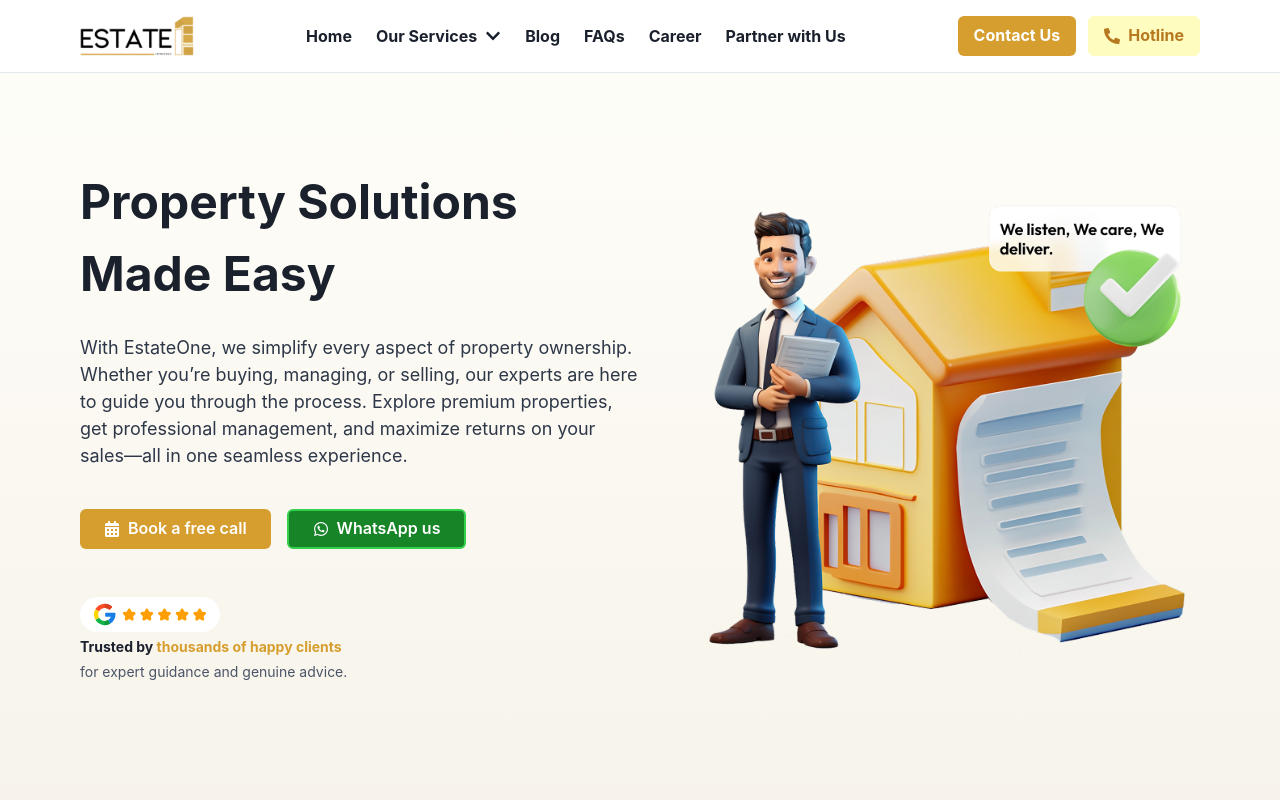
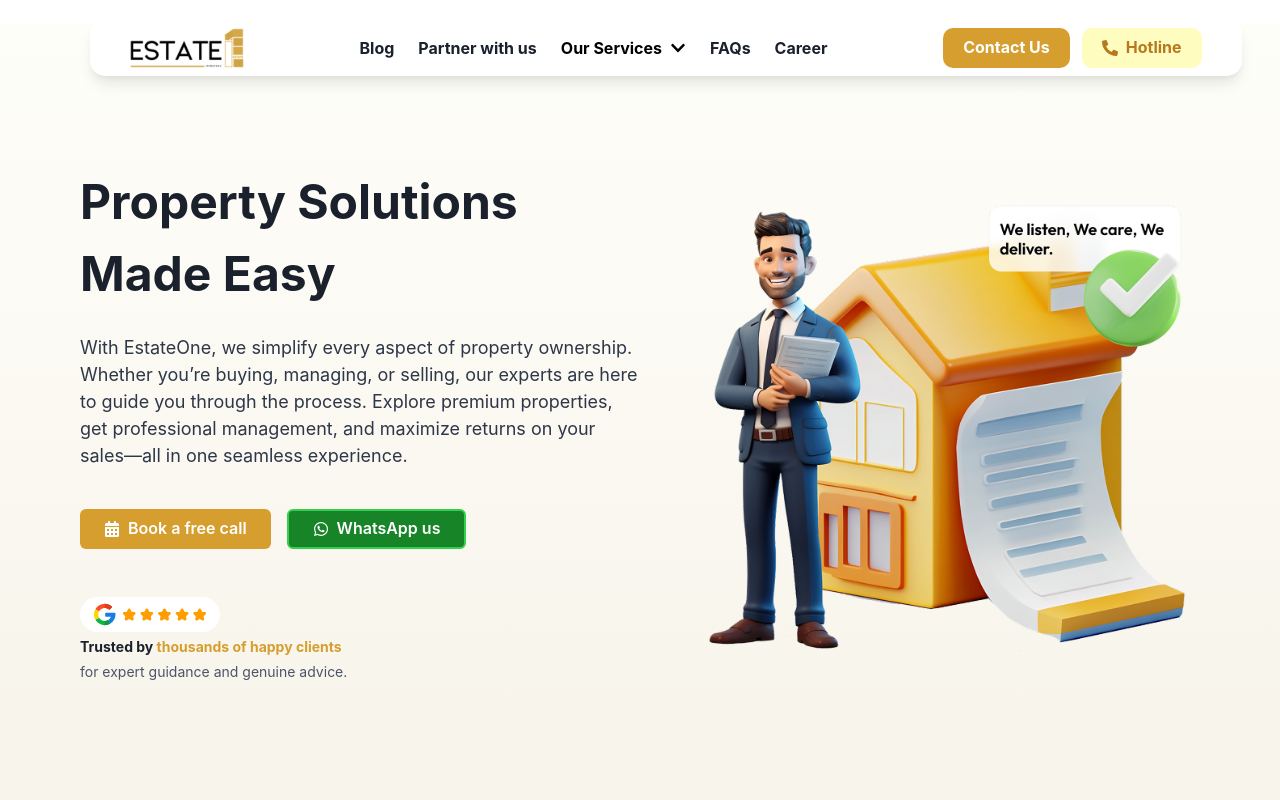
Before and after one commit to Ahsan-26/estate-frontend, a React (Create React App) app: page / in a window 1280 px wide. Shown: the top 800 px of the page. Built offline with nearby package versions, Linux system fonts and the light colour scheme.

Commit message:
header+faqs fixed

```diff
--- a/src/components/Faqs.js
+++ b/src/components/Faqs.js
@@ -96,8 +96,8 @@ const FAQs = () => {
           >
             <Box
               w="full"
-              bg={openIndex === index ? "#D29400" : "#F7F7F7"}
-              color={openIndex === index ? "white" : "black"}
+              bg={openIndex === index ? "#F7F7F7" : "#F7F7F7"}
+              color={openIndex === index ? "black" : "black"}
               borderRadius="md"
               p={4}
               boxShadow="sm"
--- a/src/components/Header.js
+++ b/src/components/Header.js
@@ -1,6 +1,17 @@
 import React, { useEffect, useState } from "react";
 import {
-  Box, Flex, Button, Link as ChakraLink, IconButton, useDisclosure, Image, Menu, MenuButton, MenuList, MenuItem, VStack
+  Box,
+  Flex,
+  Button,
+  Link as ChakraLink,
+  IconButton,
+  useDisclosure,
+  Image,
+  Menu,
+  MenuButton,
+  MenuList,
+  MenuItem,
+  VStack,
 } from "@chakra-ui/react";
 import { Link, useLocation, useNavigate } from "react-router-dom";
 import { FaPhoneAlt, FaBars, FaTimes, FaChevronDown } from "react-icons/fa";
@@ -14,7 +25,6 @@ const Header = () => {
   const [prevScrollPos, setPrevScrollPos] = useState(window.scrollY);
   const [visible, setVisible] = useState(true);
 
-  // ✅ Hide/show header on scroll
   useEffect(() => {
     const handleScroll = () => {
       const currentScrollPos = window.scrollY;
@@ -26,21 +36,17 @@ const Header = () => {
     return () => window.removeEventListener("scroll", handleScroll);
   }, [prevScrollPos]);
 
-  // ✅ Close menu when navigating
   useEffect(() => {
     onClose();
   }, [location.pathname, onClose]);
 
-  // ✅ Scroll to "How We Work" section instead of navigating
   const handleServiceClick = () => {
     if (location.pathname === "/") {
-      // Scroll directly if already on the home page
       const section = document.getElementById("howwework");
       if (section) {
         window.scrollTo({ top: section.offsetTop - 80, behavior: "smooth" });
       }
     } else {
-      // Navigate to home first, then scroll
       navigate("/");
       setTimeout(() => {
         const section = document.getElementById("howwework");
@@ -54,32 +60,45 @@ const Header = () => {
   return (
     <Box
       as="header"
+      position="fixed"
+      top={visible ? "20px" : "-80px"}
+      left="52%"
+      transform="translateX(-50%)"
+      width="90%"
+      maxW="1200px"
       bg="white"
-      borderBottom="1px solid"
-      borderColor="gray.200"
-      py={{ base: 3, md: 4 }}
-      px={{ base: 4, md: 10, lg: 20 }}
-      position="fixed"
-      top={visible ? "0" : "-80px"}
-      left="0"
-      right="0"
+      borderRadius="15px"
+      boxShadow="lg"
+      py={2}
+      px={{ base: 4, md: 10 }}
       transition="top 0.3s ease-in-out"
       zIndex="1000"
     >
-      <Flex justify="space-between" align="center" maxW="1300px" mx="auto">
-
+      <Flex justify="space-between" align="center">
         {/* ✅ Logo */}
         <ChakraLink as={Link} to="/" display="flex" alignItems="center">
           <Image src="/images/logo.svg" alt="EstateOne Logo" h={{ base: "35px", md: "40px" }} />
         </ChakraLink>
 
-        {/* ✅ Desktop Navigation Links */}
+        {/* ✅ Desktop Navigation */}
         <Flex gap={6} fontWeight="bold" fontSize="md" display={{ base: "none", md: "flex" }} alignItems="center">
-          <ChakraLink as={Link} to="/" _hover={{ textDecoration: "underline" }}>Home</ChakraLink>
+          <ChakraLink as={Link} to="/blog" _hover={{ textDecoration: "underline" }}>
+            Blog
+          </ChakraLink>
+          <ChakraLink as={Link} to="/partner" _hover={{ textDecoration: "underline" }}>
+            Partner with us
+          </ChakraLink>
 
-          {/* ✅ Our Services Dropdown - Scroll Instead of Navigate */}
+          {/* ✅ Our Services Dropdown */}
           <Menu>
-            <MenuButton as={Button} rightIcon={<FaChevronDown />} variant="link" color="#1a202c" fontWeight="bold" _hover={{ textDecoration: "underline" }}>
+            <MenuButton
+              as={Button}
+              rightIcon={<FaChevronDown />}
+              variant="link"
+              color="black"
+              fontWeight="bold"
+              _hover={{ textDecoration: "underline" }}
+            >
               Our Services
             </MenuButton>
             <MenuList>
@@ -89,23 +108,25 @@ const Header = () => {
             </MenuList>
           </Menu>
 
-          <ChakraLink as={Link} to="/blog" _hover={{ textDecoration: "underline" }}>Blog</ChakraLink>
-          <ChakraLink as={Link} to="/faqs" _hover={{ textDecoration: "underline" }}>FAQs</ChakraLink>
-          <ChakraLink as={Link} to="/career" _hover={{ textDecoration: "underline" }}>Career</ChakraLink>
-          <ChakraLink as={Link} to="/partner" _hover={{ textDecoration: "underline" }}>Partner with Us</ChakraLink>
+          <ChakraLink as={Link} to="/faqs" _hover={{ textDecoration: "underline" }}>
+            FAQs
+          </ChakraLink>
+          <ChakraLink as={Link} to="/career" _hover={{ textDecoration: "underline" }}>
+            Career
+          </ChakraLink>
         </Flex>
 
-        {/* ✅ Buttons - Contact Us & Hotline */}
+        {/* ✅ Buttons: Contact Us & Hotline */}
         <Flex gap={3} display={{ base: "none", md: "flex" }} alignItems="center">
           <Button
-            as={Link} to="/contact"
+            as={Link}
+            to="/contact"
             bg="yellow.500"
             color="white"
             fontWeight="bold"
-            fontSize={{ base: "sm", md: "md" }}
-            px={{ base: 3, md: 4 }}
-             _active={{ transform: "scale(1.1)" }}
-        transition="transform 0.1s ease-in-out"
+            fontSize="md"
+            px={5}
+            borderRadius="10px"
             _hover={{ bg: "yellow.600" }}
           >
             Contact Us
@@ -114,12 +135,11 @@ const Header = () => {
             bg="yellow.100"
             color="yellow.600"
             fontWeight="bold"
-            fontSize={{ base: "sm", md: "md" }}
+            fontSize="md"
             leftIcon={<FaPhoneAlt />}
-             _active={{ transform: "scale(1.1)" }}
-        transition="transform 0.1s ease-in-out"
+            px={5}
+            borderRadius="10px"
             _hover={{ bg: "yellow.200" }}
-            px={{ base: 3, md: 4 }}
             onClick={(e) => {
               e.preventDefault();
               setIsPopoverOpen(true);
@@ -140,7 +160,7 @@ const Header = () => {
         />
       </Flex>
 
-      {/* ✅ Mobile Menu Drawer */}
+      {/* ✅ Mobile Menu */}
       {isOpen && (
         <Box
           position="absolute"
@@ -148,13 +168,19 @@ const Header = () => {
           left="0"
           right="0"
           bg="white"
+          borderRadius="20px"
           boxShadow="md"
           py={4}
           px={6}
           display={{ base: "block", md: "none" }}
         >
           <VStack spacing={4} align="start">
-      <ChakraLink as={Link} to="/" onClick={onClose} _hover={{ textDecoration: "underline" }}>Home</ChakraLink>
+            <ChakraLink as={Link} to="/blog" onClick={onClose} _hover={{ textDecoration: "underline" }}>
+              Blog
+            </ChakraLink>
+            <ChakraLink as={Link} to="/partner" onClick={onClose} _hover={{ textDecoration: "underline" }}>
+              Partner with us
+            </ChakraLink>
 
             {/* ✅ Mobile Services Dropdown */}
             <Menu>
@@ -168,19 +194,23 @@ const Header = () => {
               </MenuList>
             </Menu>
 
-      <ChakraLink as={Link} to="/blog" onClick={onClose} _hover={{ textDecoration: "underline" }}>Blog</ChakraLink>
-      <ChakraLink as={Link} to="/faqs" onClick={onClose} _hover={{ textDecoration: "underline" }}>FAQs</ChakraLink>
-      <ChakraLink as={Link} to="/career" onClick={onClose} _hover={{ textDecoration: "underline" }}>Career</ChakraLink>
-      <ChakraLink as={Link} to="/partner" onClick={onClose} _hover={{ textDecoration: "underline" }}>Partner with Us</ChakraLink>
+            <ChakraLink as={Link} to="/faqs" onClick={onClose} _hover={{ textDecoration: "underline" }}>
+              FAQs
+            </ChakraLink>
+            <ChakraLink as={Link} to="/career" onClick={onClose} _hover={{ textDecoration: "underline" }}>
+              Career
+            </ChakraLink>
 
-      {/* ✅ Buttons added inside mobile menu */}
+            {/* ✅ Mobile Buttons */}
             <Button
-        as={Link} to="/contact"
+              as={Link}
+              to="/contact"
               bg="yellow.500"
               color="white"
               fontWeight="bold"
               fontSize="md"
               w="100%"
+              borderRadius="25px"
               _hover={{ bg: "yellow.600" }}
             >
               Contact Us
@@ -192,6 +222,7 @@ const Header = () => {
               fontSize="md"
               leftIcon={<FaPhoneAlt />}
               w="100%"
+              borderRadius="25px"
               _hover={{ bg: "yellow.200" }}
               onClick={(e) => {
                 e.preventDefault();
@@ -204,8 +235,6 @@ const Header = () => {
         </Box>
       )}
 
-
-      {/* ✅ Property Advice Popover */}
       <PropertyAdvicePopover isOpen={isPopoverOpen} onClose={() => setIsPopoverOpen(false)} />
     </Box>
   );
```
Lines whose indentation alone changed are shown as unchanged.
